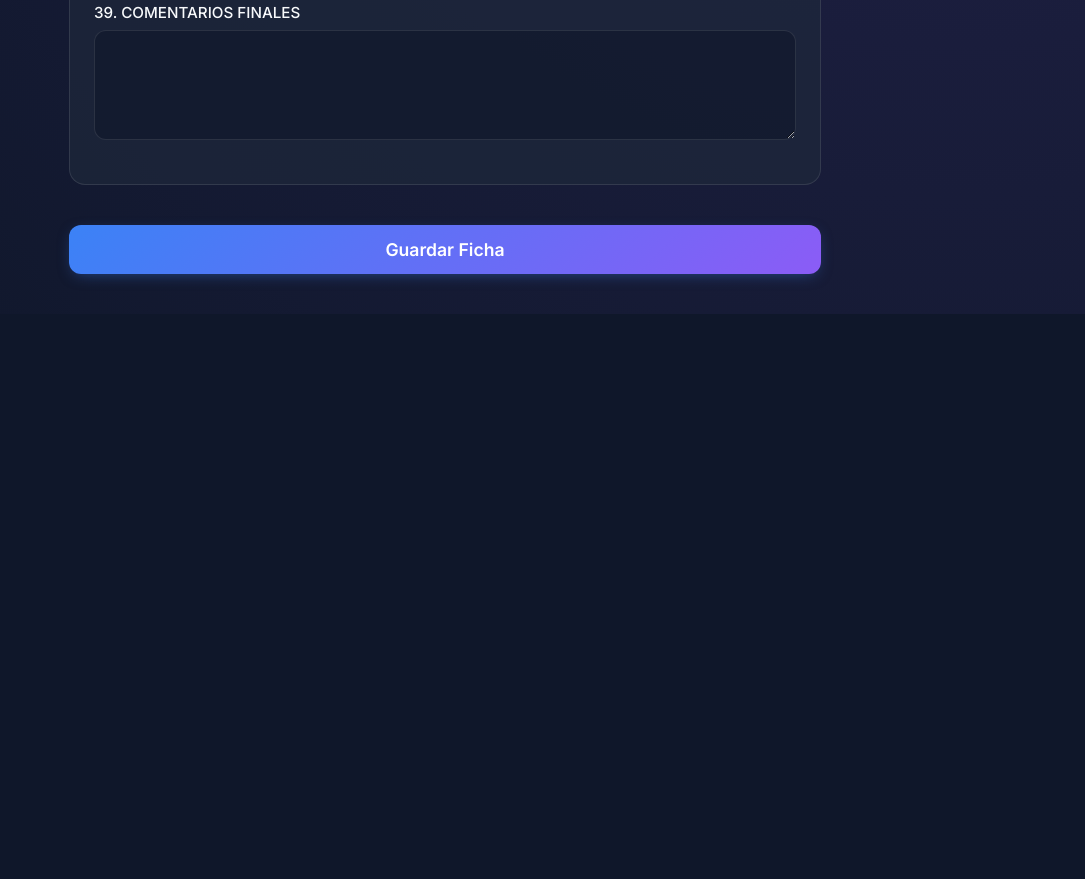
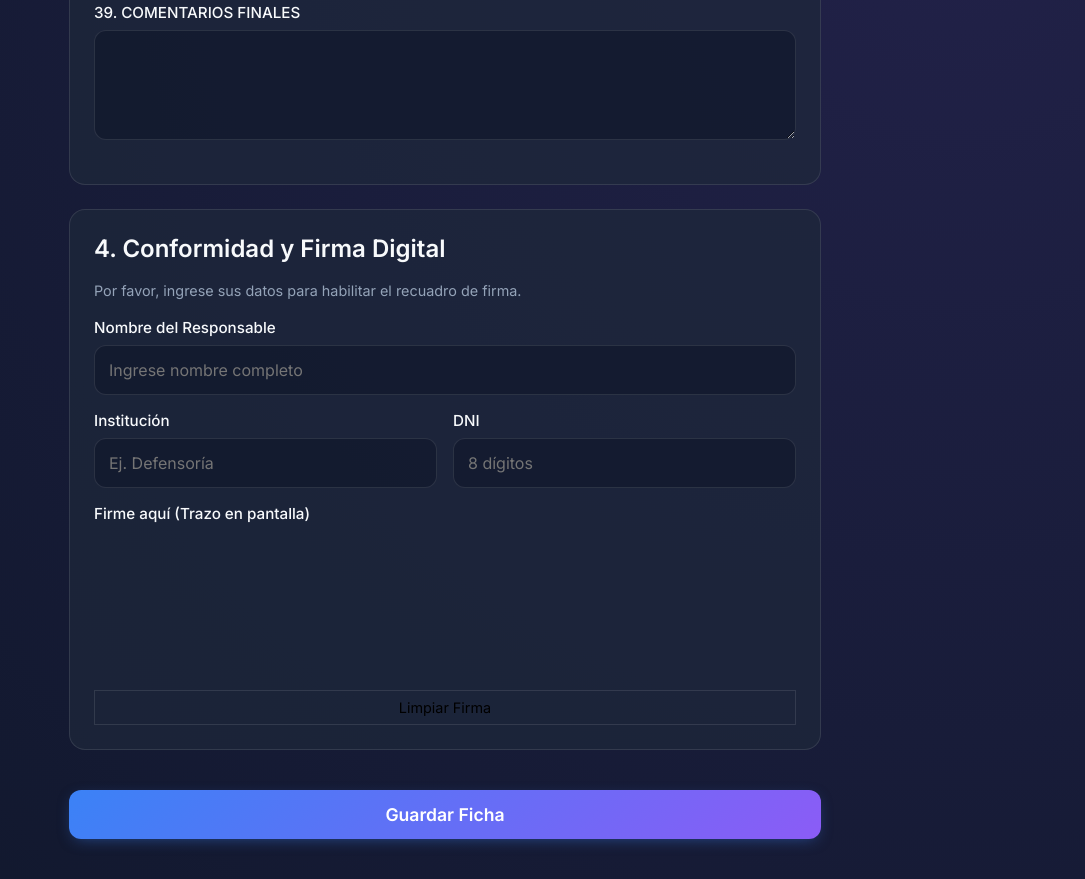
Before and after one commit to jesusevergarayhuatay-stack/fichas_electorales, a plain HTML site: page ficha_a.html in a window 1280 px wide. Shown: the part 4020-4899 px from the top of the page, without its empty margins (195-1280 px from the left). Before the commit the page ends 4334 px from the top, so only its background shows below. Drawn offline with Linux system fonts and the light colour scheme.

Commit message:
Add files via upload

```diff
--- a/ficha_a.html
+++ b/ficha_a.html
@@ -302,6 +302,40 @@
                 </div>
             </div>
 
+            <!-- SECTION 4: CONFORMIDAD Y FIRMA -->
+            <div class="card">
+                <h2>4. Conformidad y Firma Digital</h2>
+                <p style="font-size: 0.9rem; margin-bottom: 1rem;">
+                    Por favor, ingrese sus datos para habilitar el recuadro de firma.
+                </p>
+
+                <div class="form-group">
+                    <label>Nombre del Responsable</label>
+                    <input type="text" id="signer-name" name="signer_name" placeholder="Ingrese nombre completo"
+                        required>
+                </div>
+                <div class="grid-2" style="display: grid; grid-template-columns: 1fr 1fr; gap: 1rem;">
+                    <div class="form-group">
+                        <label>Institución</label>
+                        <input type="text" id="signer-inst" name="signer_inst" placeholder="Ej. Defensoría" required>
+                    </div>
+                    <div class="form-group">
+                        <label>DNI</label>
+                        <input type="text" id="signer-dni" name="signer_dni" placeholder="8 dígitos" maxlength="8"
+                            required>
+                    </div>
+                </div>
+
+                <div class="signature-container disabled" id="sig-container">
+                    <label>Firme aquí (Trazo en pantalla)</label>
+                    <canvas id="signature-pad" width="300" height="150"></canvas>
+                    <button type="button" id="clear-sig" class="btn-secondary"
+                        style="width: 100%; margin-top: 5px;">Limpiar Firma</button>
+                    <!-- Hidden input to store base64 signature -->
+                    <input type="hidden" name="signature_data" id="signature-data">
+                </div>
+            </div>
+
             <div class="form-group">
                 <button type="submit" class="btn" style="width: 100%; font-size: 1.1rem; margin-top: 1rem;">Guardar
                     Ficha</button>
```
